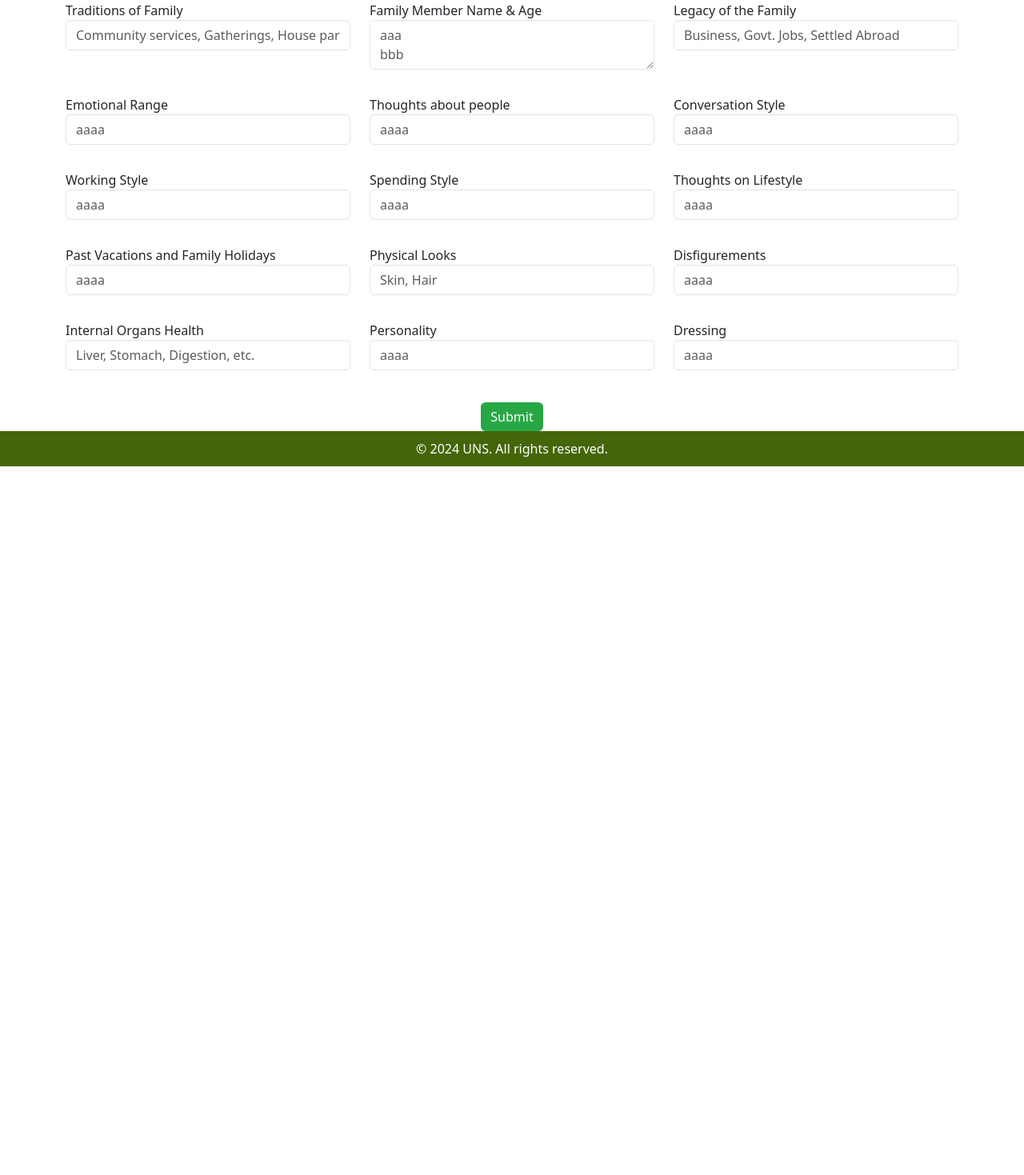
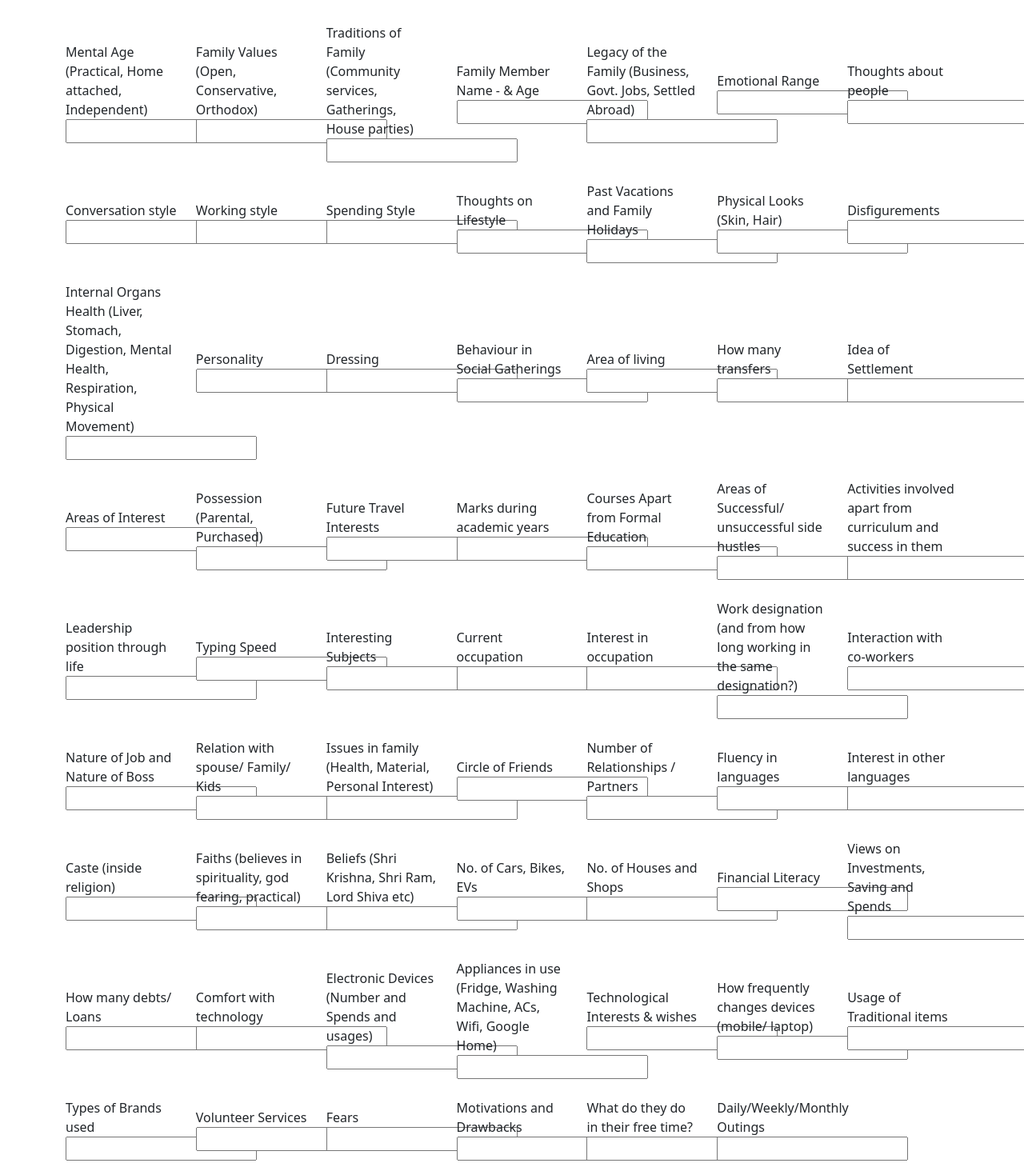
Before and after one commit to Gobikrishna/uns_member_portal, a React (Create React App) app in the folder frontend/: page /memberdetails in a window 1280 px wide. Shown: the part 241-1710 px from the top of the page at 80% size. Before the commit the page ends 824 px from the top, so only its background shows below. Built offline with nearby package versions, Linux system fonts and the light colour scheme; sample sign-in values are in the browser's storage.

Commit message:
detail page

```diff
--- a/frontend/src/assets/styles/main.scss
+++ b/frontend/src/assets/styles/main.scss
@@ -56,7 +56,8 @@ header{
 /*======================Home Page starts here===============================*/
   .home-cont{
     background-color: $hmbggreen;
-    height:86vh;
+    height:auto;
+    min-height:100vh;
   }
   .select-coloumn{
     display: grid;
@@ -69,6 +70,14 @@ header{
     }
   }
 /*======================Home Page End here===============================*/
+
+/*=====================Member Details===================================*/
+.memberfillform{
+  display: grid;
+    grid-template-columns: repeat(auto-fill, minmax(8rem, 1fr));
+}
+/*==================  Member Detail  s===================================*/
+
 
 /*=====================Signup & Register starts================================*/
 .bg-image {
--- a/frontend/src/components/MemberDetails.js
+++ b/frontend/src/components/MemberDetails.js
@@ -7,6 +7,15 @@ import Footer from "./Footer";
 
 const MemberDetails = () => {
 
+const [userData, setUserData] = useState({});
+
+// to get the initials of first name and last name
+const getInitials = (firstName, lastName) => {
+  const firstInitial = firstName?.charAt(0).toUpperCase() || "";
+  const lastInitial = lastName?.charAt(0).toUpperCase() || "";
+  return firstInitial + lastInitial;
+};
+
   return (
     <div>
       {/* Navigation Bar */}
@@ -14,101 +23,274 @@ const MemberDetails = () => {
 
       {/* Hero Section */}
       <div className="container mt-4">
+      <div className="container">
+          <div className="d-flex align-items-center  p-3 rounded">
+            {/* Logo Column */}
+            <div className=" d-flex flex-column align-items-center justify-content-center me-3">
+              <div className="user-avatar d-flex align-items-center justify-content-center">
+                {/* Dynamically displaying the initials */}
+                <h1>{getInitials(userData.firstName, userData.lastName)}</h1>
+              </div>
+            </div>
+
+            {/* Text Column */}
+            <div className="user-info">
+              <h3 className="user-name">{userData.firstName}</h3>
+              <p className="user-role">{userData.role}</p>
+            </div>
+          </div>
+        </div>
       <h3 className="text-center mb-4">Detailed Form</h3>
       <form>
         {/* First Section */}
-        <div className="row mb-3">
-          <div className="col-md-4 mb-3">
-            <label>Mental Age</label>
-            <input type="text" className="form-control" placeholder="Practical, Home attached, Independent" />
+        <div className="memberfillform grid align-items-center flex-wrap gap-4 mb-4">
+        <div>
+  <label>Mental Age (Practical, Home attached, Independent)</label>
+  <input type="text" name="mental_age" />
 </div>
-          <div className="col-md-4 mb-3">
-            <label>Type of Household</label>
-            <input type="text" className="form-control" placeholder="Organized, Messy" />
+<div>
+  <label>Family Values (Open, Conservative, Orthodox)</label>
+  <input type="text" name="family_values" />
 </div>
-          <div className="col-md-4 mb-3">
-            <label>Family Values</label>
-            <input type="text" className="form-control" placeholder="Open, Conservative, Orthodox" />
+<div>
+  <label>Traditions of Family (Community services, Gatherings, House parties)</label>
+  <input type="text" name="traditions_family" />
 </div>
+<div>
+  <label>Family Member Name - & Age</label>
+  <input type="text" name="family_member_name_age" />
 </div>
-
-        {/* Second Section */}
-        <div className="row mb-3">
-          <div className="col-md-4 mb-3">
-            <label>Traditions of Family</label>
-            <input type="text" className="form-control" placeholder="Community services, Gatherings, House parties" />
+<div>
+  <label>Legacy of the Family (Business, Govt. Jobs, Settled Abroad)</label>
+  <input type="text" name="family_legacy" />
 </div>
-          <div className="col-md-4 mb-3">
-            <label>Family Member Name & Age</label>
-            <textarea className="form-control" placeholder="aaa&#10;bbb&#10;ccc"></textarea>
+<div>
+  <label>Emotional Range</label>
+  <input type="text" name="emotional_range" />
 </div>
-          <div className="col-md-4 mb-3">
-            <label>Legacy of the Family</label>
-            <input type="text" className="form-control" placeholder="Business, Govt. Jobs, Settled Abroad" />
+<div>
+  <label>Thoughts about people</label>
+  <input type="text" name="thoughts_about_people" />
 </div>
+<div>
+  <label>Conversation style</label>
+  <input type="text" name="conversation_style" />
 </div>
-
-        {/* Third Section */}
-        <div className="row mb-3">
-          <div className="col-md-4 mb-3">
-            <label>Emotional Range</label>
-            <input type="text" className="form-control" placeholder="aaaa" />
+<div>
+  <label>Working style</label>
+  <input type="text" name="working_style" />
 </div>
-          <div className="col-md-4 mb-3">
-            <label>Thoughts about people</label>
-            <input type="text" className="form-control" placeholder="aaaa" />
+<div>
+  <label>Spending Style</label>
+  <input type="text" name="spending_style" />
 </div>
-          <div className="col-md-4 mb-3">
-            <label>Conversation Style</label>
-            <input type="text" className="form-control" placeholder="aaaa" />
+<div>
+  <label>Thoughts on Lifestyle</label>
+  <input type="text" name="thoughts_lifestyle" />
 </div>
+<div>
+  <label>Past Vacations and Family Holidays</label>
+  <input type="text" name="past_vacations" />
 </div>
-
-        {/* Fourth Section */}
-        <div className="row mb-3">
-          <div className="col-md-4 mb-3">
-            <label>Working Style</label>
-            <input type="text" className="form-control" placeholder="aaaa" />
+<div>
+  <label>Physical Looks (Skin, Hair)</label>
+  <input type="text" name="physical_looks" />
 </div>
-          <div className="col-md-4 mb-3">
-            <label>Spending Style</label>
-            <input type="text" className="form-control" placeholder="aaaa" />
+<div>
+  <label>Disfigurements</label>
+  <input type="text" name="disfigurements" />
 </div>
-          <div className="col-md-4 mb-3">
-            <label>Thoughts on Lifestyle</label>
-            <input type="text" className="form-control" placeholder="aaaa" />
+<div>
+  <label>Internal Organs Health (Liver, Stomach, Digestion, Mental Health, Respiration, Physical Movement)</label>
+  <input type="text" name="internal_organs_health" />
 </div>
+<div>
+  <label>Personality</label>
+  <input type="text" name="personality" />
 </div>
-
-        {/* Fifth Section */}
-        <div className="row mb-3">
-          <div className="col-md-4 mb-3">
-            <label>Past Vacations and Family Holidays</label>
-            <input type="text" className="form-control" placeholder="aaaa" />
+<div>
+  <label>Dressing</label>
+  <input type="text" name="dressing" />
 </div>
-          <div className="col-md-4 mb-3">
-            <label>Physical Looks</label>
-            <input type="text" className="form-control" placeholder="Skin, Hair" />
+<div>
+  <label>Behaviour in Social Gatherings</label>
+  <input type="text" name="social_behaviour" />
 </div>
-          <div className="col-md-4 mb-3">
-            <label>Disfigurements</label>
-            <input type="text" className="form-control" placeholder="aaaa" />
+<div>
+  <label>Area of living</label>
+  <input type="text" name="area_of_living" />
 </div>
+<div>
+  <label>How many transfers</label>
+  <input type="text" name="number_of_transfers" />
 </div>
-
-        {/* Add More Sections */}
-        <div className="row mb-3">
-          <div className="col-md-4 mb-3">
-            <label>Internal Organs Health</label>
-            <input type="text" className="form-control" placeholder="Liver, Stomach, Digestion, etc." />
+<div>
+  <label>Idea of Settlement</label>
+  <input type="text" name="idea_of_settlement" />
 </div>
-          <div className="col-md-4 mb-3">
-            <label>Personality</label>
-            <input type="text" className="form-control" placeholder="aaaa" />
+<div>
+  <label>Areas of Interest</label>
+  <input type="text" name="areas_of_interest" />
 </div>
-          <div className="col-md-4 mb-3">
-            <label>Dressing</label>
-            <input type="text" className="form-control" placeholder="aaaa" />
+<div>
+  <label>Possession (Parental, Purchased)</label>
+  <input type="text" name="possessions" />
+</div>
+<div>
+  <label>Future Travel Interests</label>
+  <input type="text" name="future_travel_interests" />
+</div>
+<div>
+  <label>Marks during academic years</label>
+  <input type="text" name="academic_marks" />
+</div>
+<div>
+  <label>Courses Apart from Formal Education</label>
+  <input type="text" name="extra_courses" />
+</div>
+<div>
+  <label>Areas of Successful/ unsuccessful side hustles</label>
+  <input type="text" name="side_hustles" />
+</div>
+<div>
+  <label>Activities involved apart from curriculum and success in them</label>
+  <input type="text" name="extra_activities" />
+</div>
+<div>
+  <label>Leadership position through life</label>
+  <input type="text" name="leadership_positions" />
+</div>
+<div>
+  <label>Typing Speed</label>
+  <input type="text" name="typing_speed" />
+</div>
+<div>
+  <label>Interesting Subjects</label>
+  <input type="text" name="interesting_subjects" />
+</div>
+<div>
+  <label>Current occupation</label>
+  <input type="text" name="current_occupation" />
+</div>
+<div>
+  <label>Interest in occupation</label>
+  <input type="text" name="occupation_interest" />
+</div>
+<div>
+  <label>Work designation (and from how long working in the same designation?)</label>
+  <input type="text" name="work_designation" />
+</div>
+<div>
+  <label>Interaction with co-workers</label>
+  <input type="text" name="coworker_interaction" />
+</div>
+<div>
+  <label>Nature of Job and Nature of Boss</label>
+  <input type="text" name="job_nature" />
+</div>
+<div>
+  <label>Relation with spouse/ Family/ Kids</label>
+  <input type="text" name="relation_family" />
+</div>
+<div>
+  <label>Issues in family (Health, Material, Personal Interest)</label>
+  <input type="text" name="family_issues" />
+</div>
+<div>
+  <label>Circle of Friends</label>
+  <input type="text" name="friends_circle" />
+</div>
+<div>
+  <label>Number of Relationships / Partners</label>
+  <input type="text" name="relationships" />
+</div>
+<div>
+  <label>Fluency in languages</label>
+  <input type="text" name="language_fluency" />
+</div>
+<div>
+  <label>Interest in other languages</label>
+  <input type="text" name="other_language_interest" />
+</div>
+<div>
+  <label>Caste (inside religion)</label>
+  <input type="text" name="caste" />
+</div>
+<div>
+  <label>Faiths (believes in spirituality, god fearing, practical)</label>
+  <input type="text" name="faiths" />
+</div>
+<div>
+  <label>Beliefs (Shri Krishna, Shri Ram, Lord Shiva etc)</label>
+  <input type="text" name="beliefs" />
+</div>
+<div>
+  <label>No. of Cars, Bikes, EVs</label>
+  <input type="text" name="vehicles" />
+</div>
+<div>
+  <label>No. of Houses and Shops</label>
+  <input type="text" name="houses_shops" />
+</div>
+<div>
+  <label>Financial Literacy</label>
+  <input type="text" name="financial_literacy" />
+</div>
+<div>
+  <label>Views on Investments, Saving and Spends</label>
+  <input type="text" name="investment_views" />
+</div>
+<div>
+  <label>How many debts/ Loans</label>
+  <input type="text" name="debts_loans" />
+</div>
+<div>
+  <label>Comfort with technology</label>
+  <input type="text" name="technology_comfort" />
+</div>
+<div>
+  <label>Electronic Devices (Number and Spends and usages)</label>
+  <input type="text" name="electronic_devices" />
+</div>
+<div>
+  <label>Appliances in use (Fridge, Washing Machine, ACs, Wifi, Google Home)</label>
+  <input type="text" name="appliances" />
+</div>
+<div>
+  <label>Technological Interests & wishes</label>
+  <input type="text" name="tech_interests" />
+</div>
+<div>
+  <label>How frequently changes devices (mobile/ laptop)</label>
+  <input type="text" name="device_changes" />
+</div>
+<div>
+  <label>Usage of Traditional items</label>
+  <input type="text" name="traditional_items_usage" />
+</div>
+<div>
+  <label>Types of Brands used</label>
+  <input type="text" name="brands_used" />
+</div>
+<div>
+  <label>Volunteer Services</label>
+  <input type="text" name="volunteer_services" />
+</div>
+<div>
+  <label>Fears</label>
+  <input type="text" name="fears" />
+</div>
+<div>
+  <label>Motivations and Drawbacks</label>
+  <input type="text" name="motivations_drawbacks" />
+</div>
+<div>
+  <label>What do they do in their free time?</label>
+  <input type="text" name="free_time_activities" />
+</div>
+<div>
+  <label>Daily/Weekly/Monthly Outings</label>
+  <input type="text" name="outings" />
 </div>
 </div>
 
```
Lines whose indentation alone changed are shown as unchanged.
